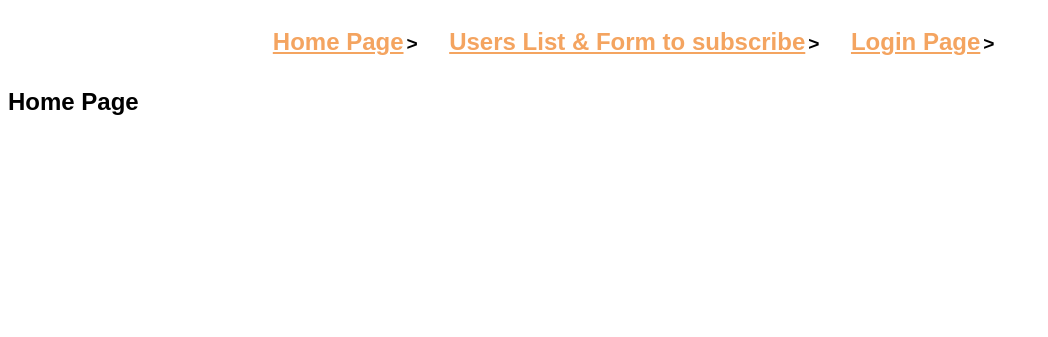
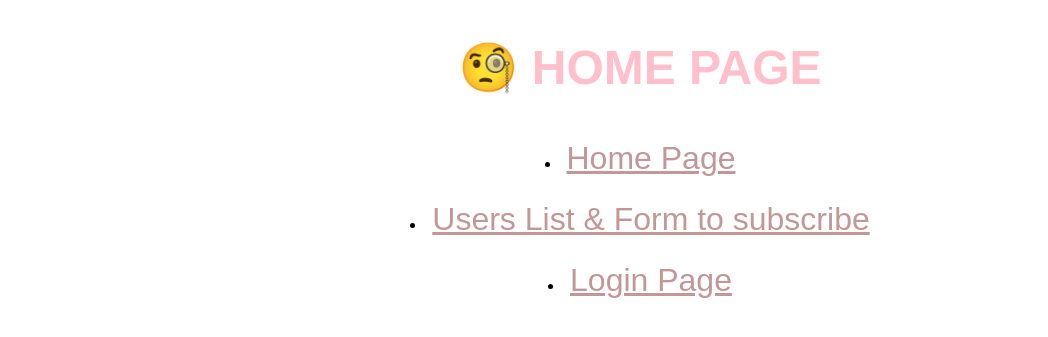
Before and after one commit to Solenepln/API-USER-MANAGEMENT, a Flask app: page / in a window 1280 px wide. Shown: the top 337 px of the page, without its empty margins (0-1048 px from the left). Run offline with Flask 2, Linux system fonts and the light colour scheme.

Commit message:
last changes

```diff
--- a/backend/apis/user_api.py
+++ b/backend/apis/user_api.py
@@ -1,4 +1,5 @@
 from flask import Flask
+from sqlalchemy.sql.expression import table
 from backend import app
 from flask import request
 from markupsafe import escape
@@ -19,7 +20,9 @@ def welcome_page():
 @app.route('/users', methods=['GET', 'POST'])
 def afficher_users():
     #database with users
-    alert,users = UserManager.users_display()
+    table = UserManager.users_display()
+    alert = table[0]
+    users = table[1]
     return render_template('users.html', alert=alert, users = users)
 
 @app.route('/users/')
@@ -37,7 +40,10 @@ def show_user_info(username):
 @app.route('/login', methods=['GET', 'POST'])
 def login_user():
     if request.method == 'POST':
-        access_user, alert_username, current_user = UserManager.login()
+        table = UserManager.login()
+        access_user = table[0]
+        alert_username = table[1]
+        current_user = table[2]
         return render_template('login.html', access_user = access_user, alert_username = alert_username)
     else:
         return render_template('login_home.html')
@@ -45,10 +51,10 @@ def login_user():
 @app.route('/login/token', methods=['GET', 'POST'])
 def token():
     if request.method == 'POST':
-        result = UserManager.check_token()
-        alert_username = result[0]
-        alert_connexion_latency = result[1]
-        token_success = result[2]
+        table = UserManager.check_token()
+        alert_username = table[0]
+        alert_connexion_latency = table[1]
+        token_success = table[2]
         return render_template('token.html',alert_username = alert_username, alert_connexion_latency = alert_connexion_latency, token_success = token_success, )
     else:
         return render_template('home_token.html')
--- a/backend/managers/user_manager.py
+++ b/backend/managers/user_manager.py
@@ -48,8 +48,9 @@ class UserManager():
                 db.session.commit()
 
         users = User.query.all()
+        table = (alert,users)
 
-        return alert,users
+        return table
 
     @classmethod
     def info_user(self,username:str):
@@ -107,7 +108,8 @@ class UserManager():
                     access = 0
             else:
                 alert_username = 1
-        return access, alert_username, current_user
+            table = (access, alert_username, current_user)
+        return table
 
     @classmethod
     def check_token(self):
--- a/backend/static/css/style.css
+++ b/backend/static/css/style.css
@@ -29,11 +29,11 @@ ol{
   font-size: 1.5em;
 }
 
-
 h1{
     color: pink;
     font-family: 'Franklin Gothic Medium', 'Arial Narrow', Arial, sans-serif;
     font-weight: bold;
+    font-size: 3em;
 }
 
 h2{
@@ -53,10 +53,24 @@ h3{
   border-radius: 2em;
 }
 
-.alert{
-  background-color: red;
-  font-size: 5em;
+.list {
+  padding: 12px;
+
 }
+
+.list a{
+  color:rgb(194, 151, 151);
+  font-size: 2em;
+}
+
+.hello {
+  display: flex;
+  flex-direction: column;
+  align-items: center;
+
+}
+
+
 
 .users{
     padding-bottom: 2em;
--- a/backend/templates/home.html
+++ b/backend/templates/home.html
@@ -8,15 +8,16 @@
     <title>Home Page</title>
 </head>
 <body>
-    <nav class="crumbs">
-        <ol>
-            <li class="crumb"><a href="http://127.0.0.1:5001/" > Home Page</a></h2></li>
-            <li class="crumb"><a href="http://127.0.0.1:5001/users" > Users List & Form to subscribe</a></h2></li>
-            <li class="crumb"><a href="http://127.0.0.1:5001/login">Login Page</a></li>
-        </ol>
-    </nav>
-    <h2>
-        Home Page
-    </h2>
+
+    <div class = "hello">
+        <h1>&#129488 HOME PAGE</h1>
+        <li class="list"><a href="http://127.0.0.1:5001/" > Home Page</a></li>
+        <li class="list"><a href="http://127.0.0.1:5001/users" > Users List & Form to subscribe</a></li>
+        <li class="list"><a href="http://127.0.0.1:5001/login">Login Page</a></li>
+    </div>
+
+
+
+
 </body>
 </html>
```
Also changed, not shown: backend/test.db.
